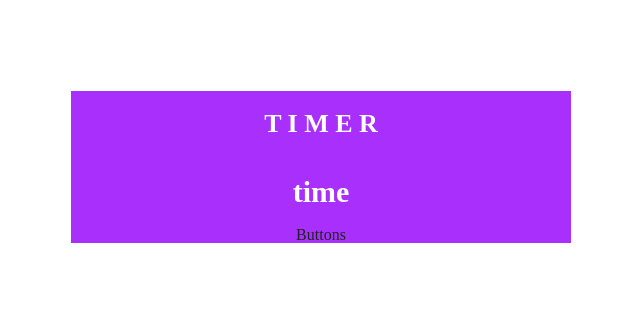
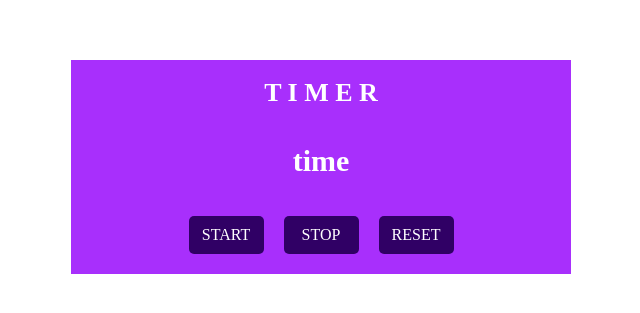
Before and after one commit to alirezamoon/timer, a React (Create React App) app: page / in a window 1280 px wide. Shown: the part 233-546 px from the top of the page, without its empty margins (319-959 px from the left). Built offline with nearby package versions, Linux system fonts and the light colour scheme.

Commit message:
TimerControl component

```diff
--- a/src/Components/Timer/Timer.js
+++ b/src/Components/Timer/Timer.js
@@ -1,11 +1,13 @@
 import classes from './Timer.module.css'
+import TimerControl from './TimerControl/TimerControl'
+
 
 const Timer = () => {
     return (
         <div className={classes.Timer}>
             <h1 className={classes.h1}>T I M E R</h1>
             <p className={classes.time}>time</p>
-            <p>Buttons</p>
+            <TimerControl />
         </div>
     )
 }
--- /dev/null
+++ b/src/Components/Timer/TimerControl/TimerControl.js
@@ -0,0 +1,14 @@
+import classes from './TimerControl.module.css'
+
+
+const TimerControl = () => {
+    return (
+        <div className={classes.TimerControl}>
+            <button className={classes.btn}>START</button>
+            <button className={classes.btn}>STOP</button>
+            <button className={classes.btn}>RESET</button>
+        </div>
+    )
+}
+
+export default TimerControl
--- /dev/null
+++ b/src/Components/Timer/TimerControl/TimerControl.module.css
@@ -0,0 +1,15 @@
+.TimerControl {
+    margin: 20px 0;
+}
+
+
+.btn {
+    background-color: #300065;
+    color: #FFF;
+    border: none;
+    margin: 0 10px;
+    padding: 10px 5px;
+    min-width: 75px;
+    border-radius: 5px;
+    font-family: cursive;
+}
```
Also changed, not shown: 1 other file (tests, documents, lock files or other folders).
